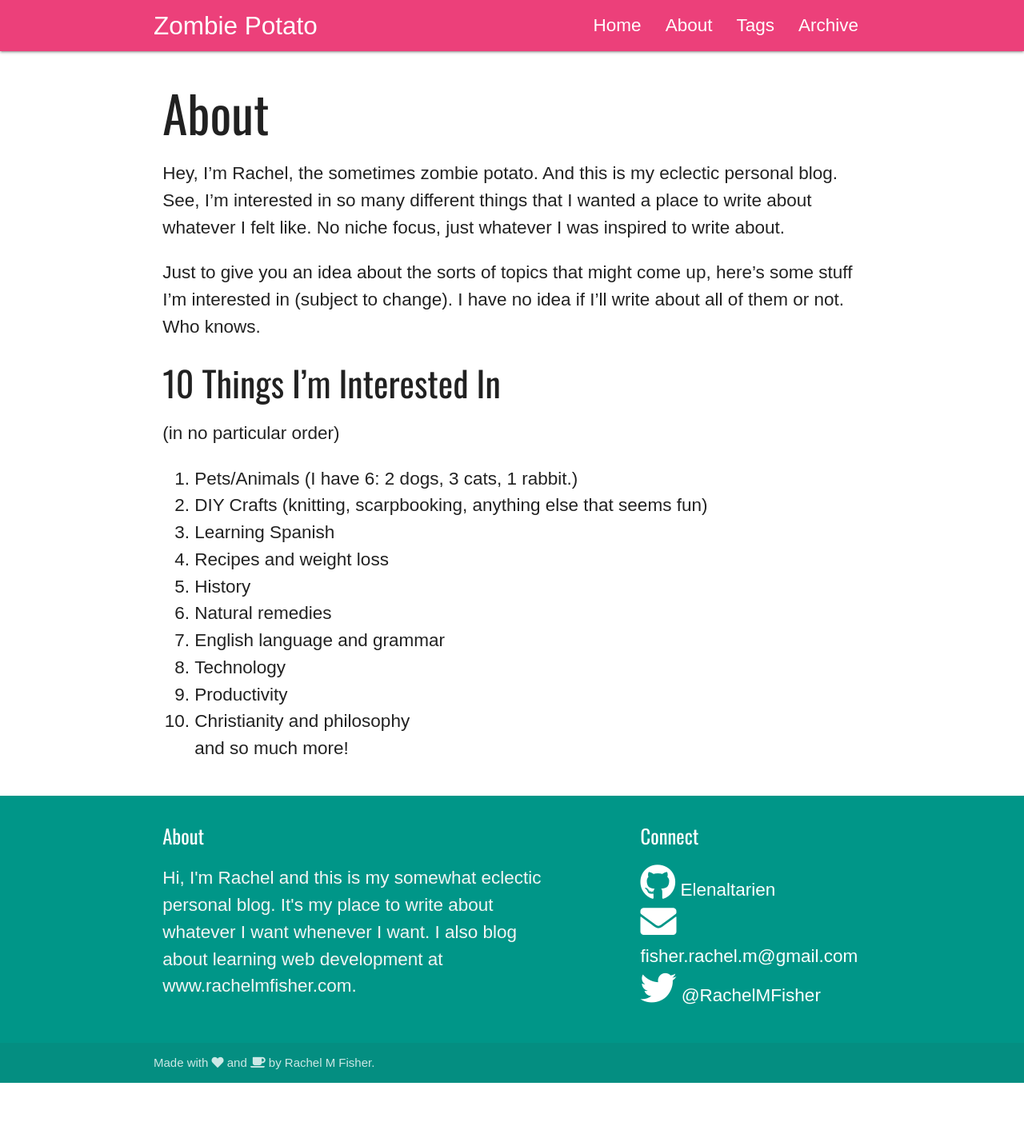
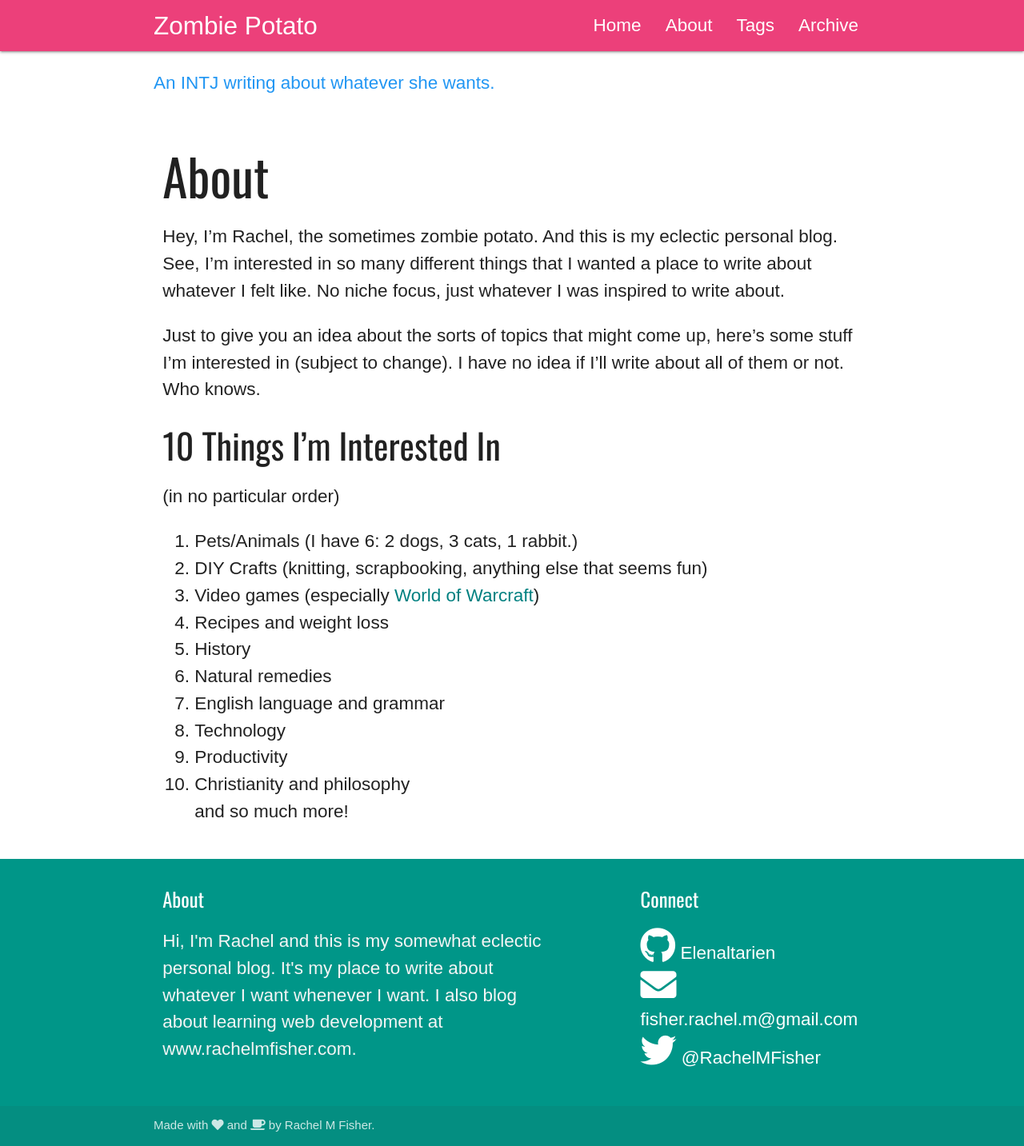
Before and after one commit to Elenaltarien/zombie-potato, a Jekyll site: the page built from About.md, in a window 1280 px wide. Shown: the whole page at 80% size. Built offline with Jekyll 4.4.1, drawn with Linux system fonts in a browser that asks for light colours; nearby versions of some CDN libraries; some web fonts are replaced; before the commit the page ends 1354 px from its top, so only the background shows below that.

Commit message:
Added definition to _includes. Moved intro to all layouts

```diff
--- a/About.md
+++ b/About.md
@@ -11,8 +11,8 @@
 (in no particular order)
 
 1. Pets/Animals (I have 6: 2 dogs, 3 cats, 1 rabbit.)
-2. DIY Crafts (knitting, scarpbooking, anything else that seems fun)
-3. Learning Spanish
+2. DIY Crafts (knitting, scrapbooking, anything else that seems fun)
+3. Video games (especially [World of Warcraft](https://worldofwarcraft.com/en-us/))
 4. Recipes and weight loss
 5. History
 6. Natural remedies
--- a/_includes/intro.html
+++ b/_includes/intro.html
@@ -1,8 +1,4 @@
 <div class="container" id="intro">
   <p class="blue-text">An INTJ writing about whatever she wants.</p>
-  <div class="divider"></div>
-    <p><strong>zombie potato</strong> (zŏmˈbē pə-tāˈtō) <br />
-    <em>compound noun</em></p>
-    <p>An Introvert who has lost all energy and brain function due to too many external demands without sufficient time for post-processing.</p>
-  <div class="divider"></div>
+
 </div>
--- a/_layouts/default.html
+++ b/_layouts/default.html
@@ -4,6 +4,7 @@
   <body>
     {% include nav.html %}
     {% include intro.html %}
+    {% include definition.html %}
     <div class="container">{{ content }}</div>
     {% include footer.html %}
   </body>
--- a/_layouts/page.html
+++ b/_layouts/page.html
@@ -4,6 +4,7 @@
   {% include head.html %}
   <body>
     {% include nav.html %}
+    {% include intro.html %}
     {% include page.html %}
     {% include footer.html %}
   </body>
--- a/_layouts/post.html
+++ b/_layouts/post.html
@@ -3,6 +3,7 @@
   {% include head.html %}
   <body>
     {% include nav.html %}
+    {% include intro.html %}
     {% include post.html %}
     {% include disqus.html %}
     {% include footer.html %}
```
Also changed, not shown: _includes/definition.html (added, +8 -0 lines), _includes/nav.html (line endings or trailing spaces).
